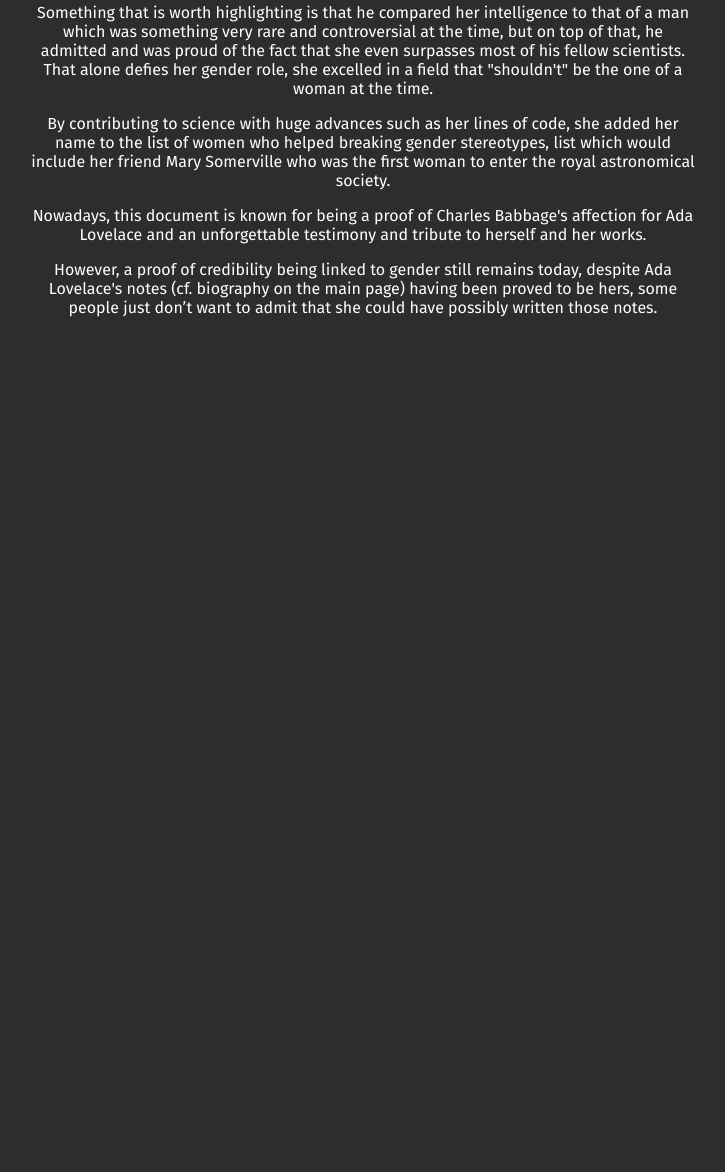
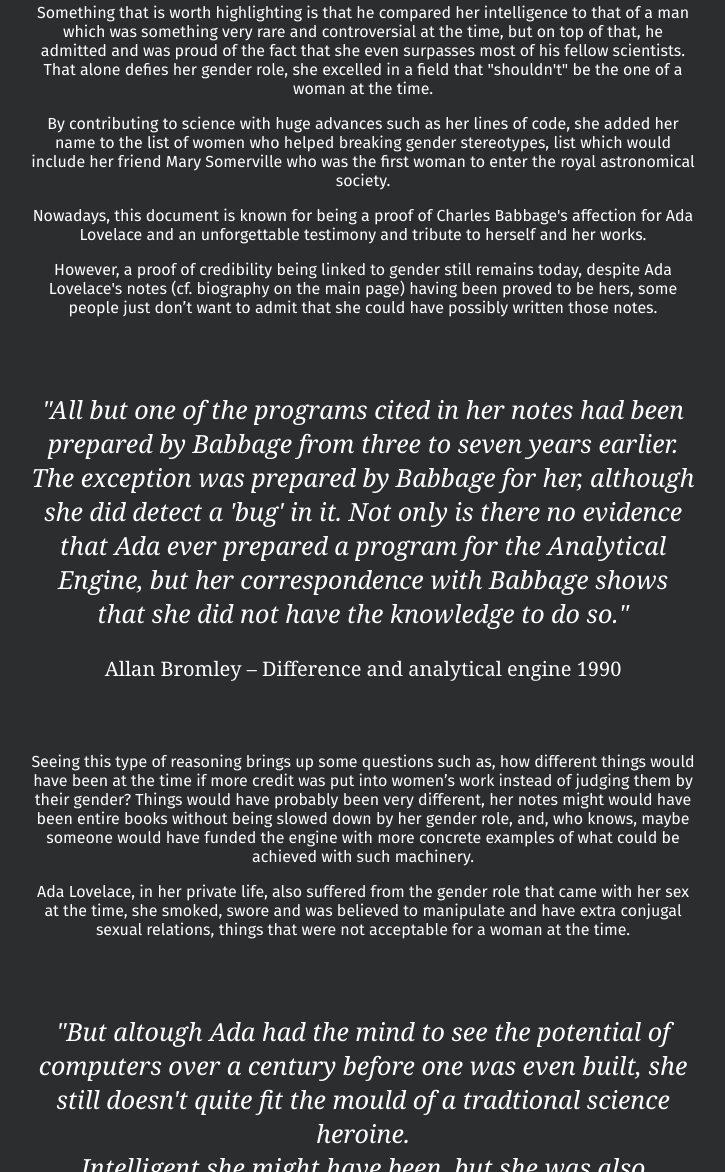
Before and after one commit to theoszydlowski/projet_uga_szydlowskitheo, a plain HTML site: page pages/gender.html in a window 1280 px wide. Shown: the part 1628-2800 px from the top of the page, without its empty margins (277-1002 px from the left). Before the commit the page ends 1961 px from the top, so only its background shows below. Drawn offline with Linux system fonts and the light colour scheme.

Commit message:
v1.1
Finition page Gender
Finition image
Ajout dernier paragraphe

```diff
--- a/pages/gender.html
+++ b/pages/gender.html
@@ -7,7 +7,6 @@
     </head>
 
     <body>
-
         <header>
                 <div class="container">
                         <div class="elem">
@@ -35,7 +34,7 @@
                 <br>
                 <div class="bloc_image">
                     <div class="image">
-                                    <img src="../img/daniel.jpg">
+                        <img src="../img/daniel.jpg" style="border: 2px solid #ffffff;">
                     </div>
                     <div class="image-child">
                         <p>Picture taken by: Daniele Nicolucci<br>
@@ -53,8 +52,23 @@
                 <p>By contributing to science with huge advances such as her lines of code, she added her name to the list of women who helped breaking gender stereotypes, list which would include her friend Mary Somerville who was the first woman to enter the royal astronomical society.</p>
                 <p>Nowadays, this document is known for being a proof of Charles Babbage's affection for Ada Lovelace and an unforgettable testimony and tribute to herself and her works.</p>
                 <p>However, a proof of credibility being linked to gender still remains today, despite Ada Lovelace's notes (cf. biography on the main page) having been proved to be hers, some people just don’t want to admit that she could have possibly written those notes.</p>
+
+                <div class="paragraphe-page2">
+                    <br>
+                    <p style="font-style: italic;">"All but one of the programs cited in her notes had been prepared by Babbage from three to seven years earlier. The exception was prepared by Babbage for her, although she did detect a 'bug' in it. Not only is there no evidence that Ada ever prepared a program for the Analytical Engine, but her correspondence with Babbage shows that she did not have the knowledge to do so."</p><p style="font-size: 20px;">Allan Bromley – Difference and analytical engine 1990</p>
+                    <br>
+                </div>
+
+                <p>Seeing this type of reasoning brings up some questions such as, how different things would have been at the time if more credit was put into women’s work instead of judging them by their gender? Things would have probably been very different, her notes might would have been entire books without being slowed down by her gender role, and, who knows, maybe someone would have funded the engine with more concrete examples of what could be achieved with such machinery.</p>
+                <p>Ada Lovelace, in her private life, also suffered from the gender role that came with her sex at the time, she smoked, swore and was believed to manipulate and have extra conjugal sexual relations, things that were not acceptable for a woman at the time.</p>
+
+                <div class="paragraphe-page2">
+                    <br>
+                    <p style="font-style: italic;">"But altough Ada had the mind to see the potential of computers over a century before one was even built, she still doesn't quite fit the mould of a tradtional science heroine.<br> Intelligent she might have been, but she was also manipulative and aggressive, a drug addict, a gambler and an adultress."</p><p style="font-size: 20px;">Not your typical role model: Ada Lovelace the 19th century programmer, by Hannah Fry - BBC</p>
+                    <br>
+                </div>
+                <p>People often linked this behaviour to her father’s instability, leading her to think that she had a mental problem; On top of these problems, Ada Lovelace was still fragile, but she had to, like any other woman at the time, to do what was expected of her, to give birth of a few children and to take care of the house, which exhausted her, but since she was a woman, these activities were meant to be hers, so they were not the cause of her exhaustion, her work with Babbage was the cause, work which was meant to be the one of a man, those were the words of the people around her, a society forcing Ada Lovelace to stick to her gender role.</p>
             </div>
         </div>
-
     </body>
 </html>
--- a/stylesheet.css
+++ b/stylesheet.css
@@ -79,6 +79,16 @@ div.paragraphe-page1 {
         margin-left: 300px;
 }
 
+div.paragraphe-page2 {
+        display: block;
+        font-family:  'Georgia', sans-serif;
+        font-size: 25px;
+        text-align: center;
+        color: #ffffff;
+        margin-right: 0px;
+        margin-left: 0px;
+}
+
 div.title {
         display: flex;
         justify-content: center;
@@ -99,6 +109,7 @@ div.image{
 }
 
 div.image-child {
+        font-family: 'Times New Roman', sans-serif;
         font-style: italic;
         color: #ffffff;
 }
```
Lines whose indentation alone changed are shown as unchanged.
